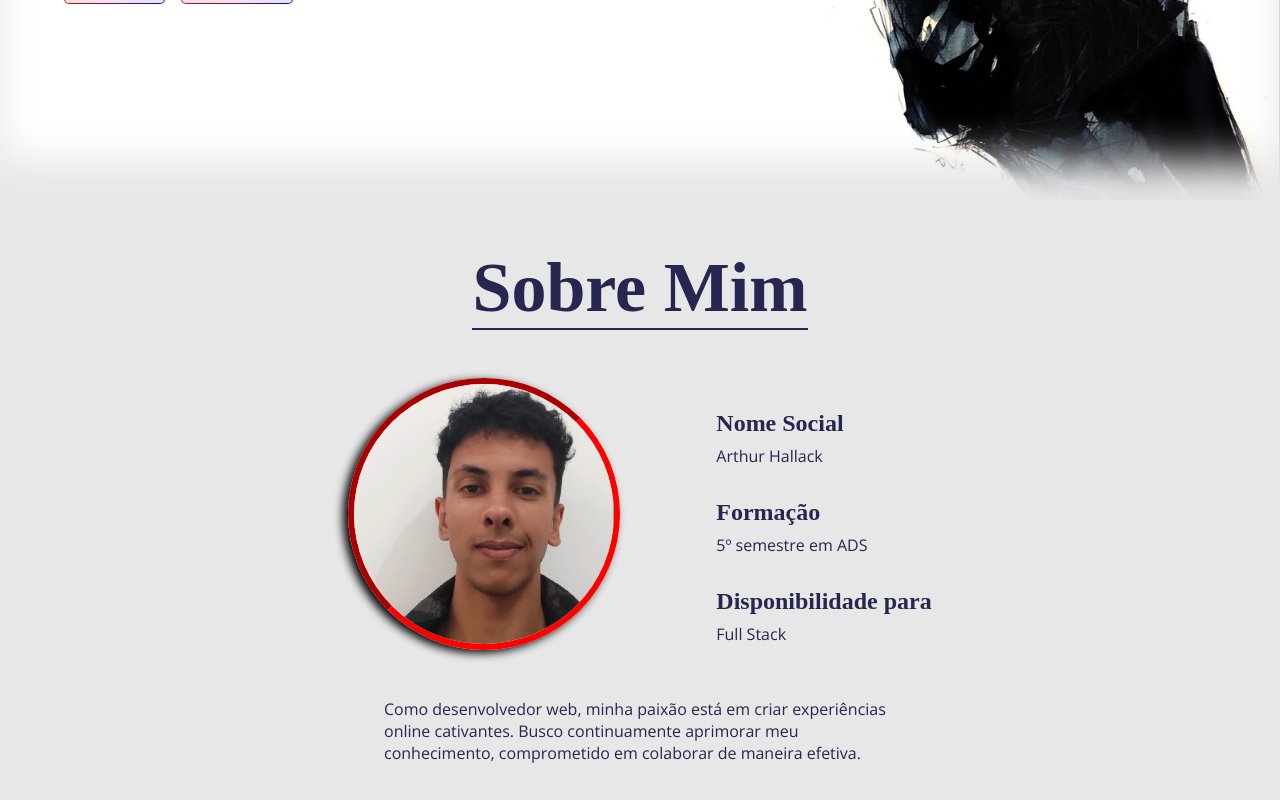
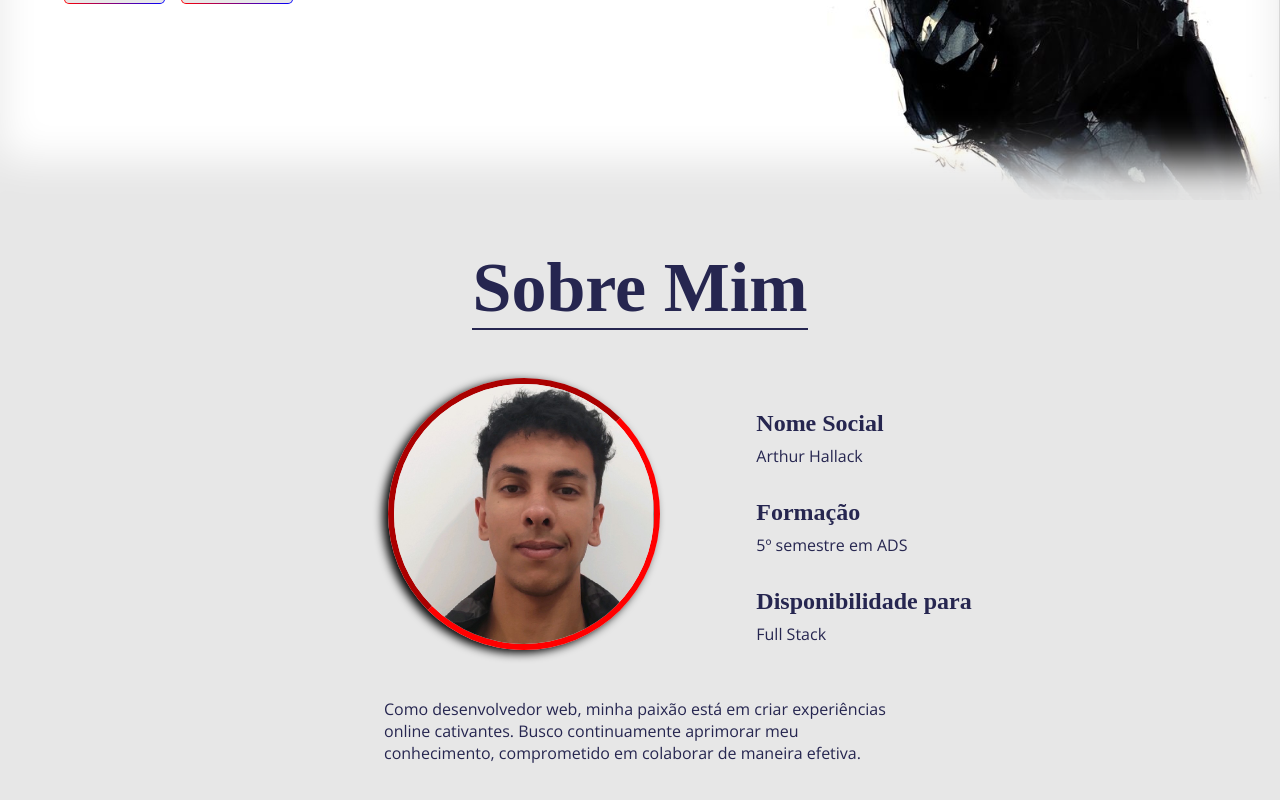
Before and after one commit to ArthurHallack/Portifolio2023, a React (Vite) app: page / in a window 1280 px wide. Shown: the part 450-1250 px from the top of the page. Built offline with nearby package versions, Linux system fonts and the light colour scheme; a web font is replaced by a local one.

Commit message:
sand-box

```diff
--- a/src/App.css
+++ b/src/App.css
@@ -165,6 +165,7 @@ main {
     margin-top: 3rem;
     gap: 6rem;
     flex-wrap: wrap;
+    padding-left: 5rem;
 }
 
 #textSobre {
@@ -362,7 +363,6 @@ main {
     position: relative;
     border-radius: var(--border-radius);
     z-index: 1;
-    cursor: pointer;
 }
 
 .BTNprojetos::before{
```
